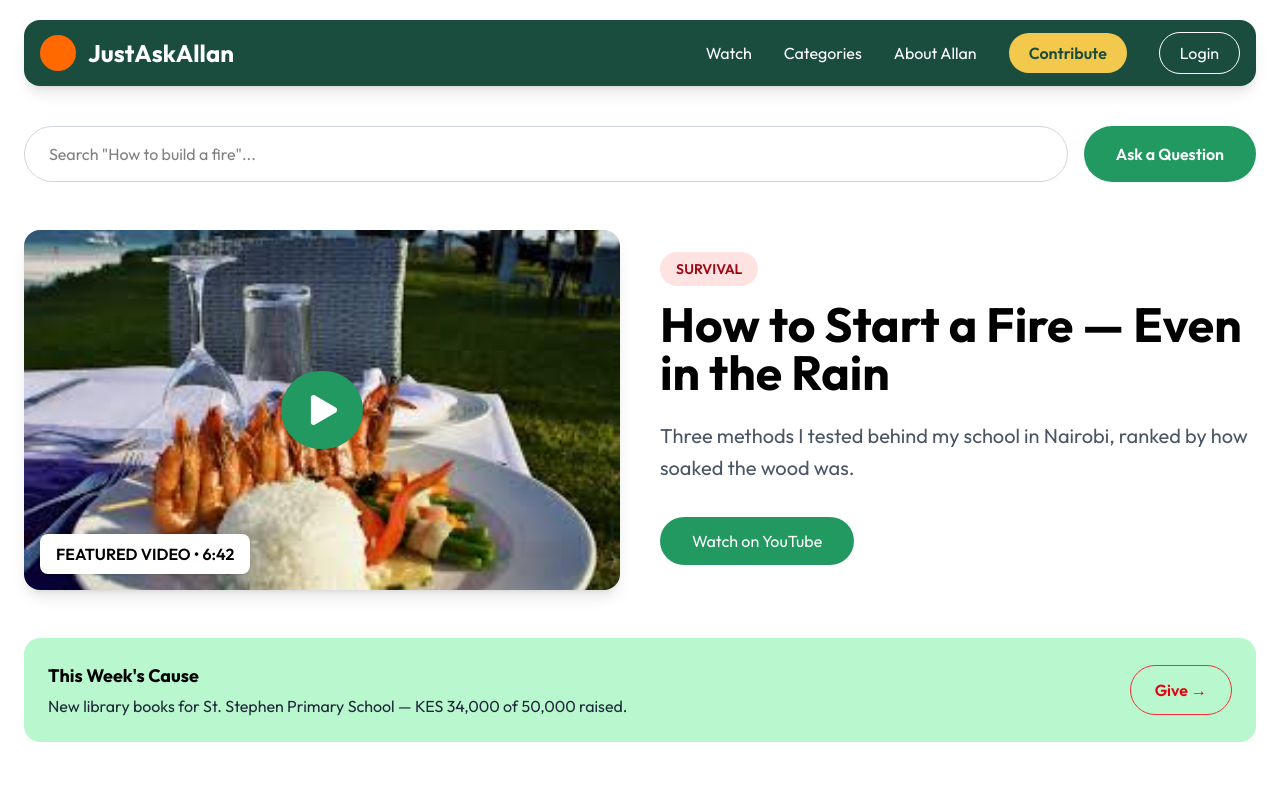
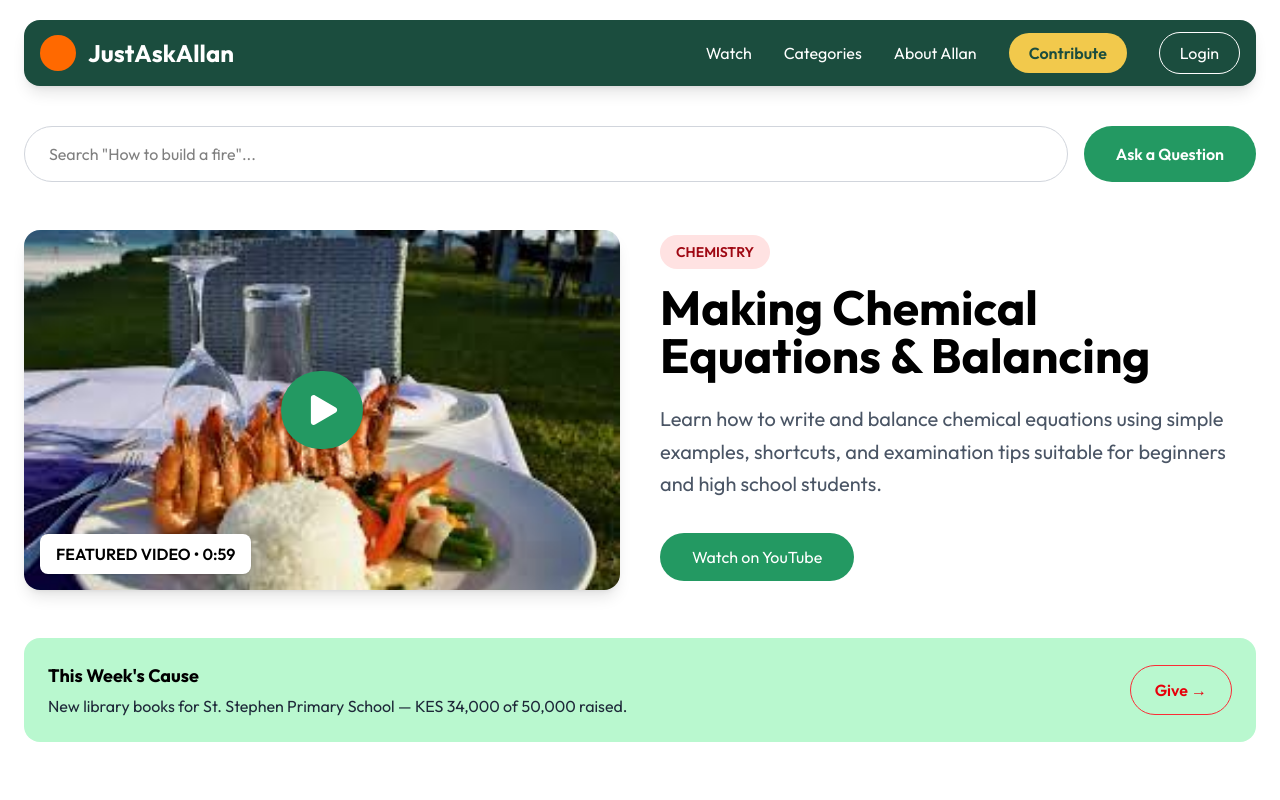
Before and after one commit to Francissha/justaskallan, a React (Vite) app in the folder Allan/: page / in a window 1280 px wide. Shown: the top 800 px of the page. Built offline with nearby package versions, Linux system fonts and the light colour scheme; no server answers.

Commit message:
Update videos.js

```diff
--- a/Allan/src/data/videos.js
+++ b/Allan/src/data/videos.js
@@ -1,27 +1,15 @@
-
-import chessThumb from "../assets/thumbnails/diani2.jpg";
 import survivalThumb from "../assets/thumbnails/diani3.jpg";
 
 export const videos = [
   {
-    id: 1,
-    title: "How to Play Chess",
-    description: "Learn the basics of chess and improve your opening strategies.",
-    thumbnail: chessThumb,
-    youtubeId: "ydEZlNJJyRg",
-    category: "Chess",
-    duration: "8:20",
-    featured: false,
-  },
-  {
     id: 2,
-    title: "How to Start a Fire — Even in the Rain",
+    title: "Making Chemical Equations & Balancing",
     description:
-      "Three methods I tested behind my school in Nairobi, ranked by how soaked the wood was.",
+      "Learn how to write and balance chemical equations using simple examples, shortcuts, and examination tips suitable for beginners and high school students.",
     thumbnail: survivalThumb,
-    youtubeId: "abcd1234",
-    category: "Survival",
-    duration: "6:42",
+    youtubeId: "08mFdOdArvg",
+    category: "Chemistry",
+    duration: "0:59",
     featured: true,
   },
 ];
```
